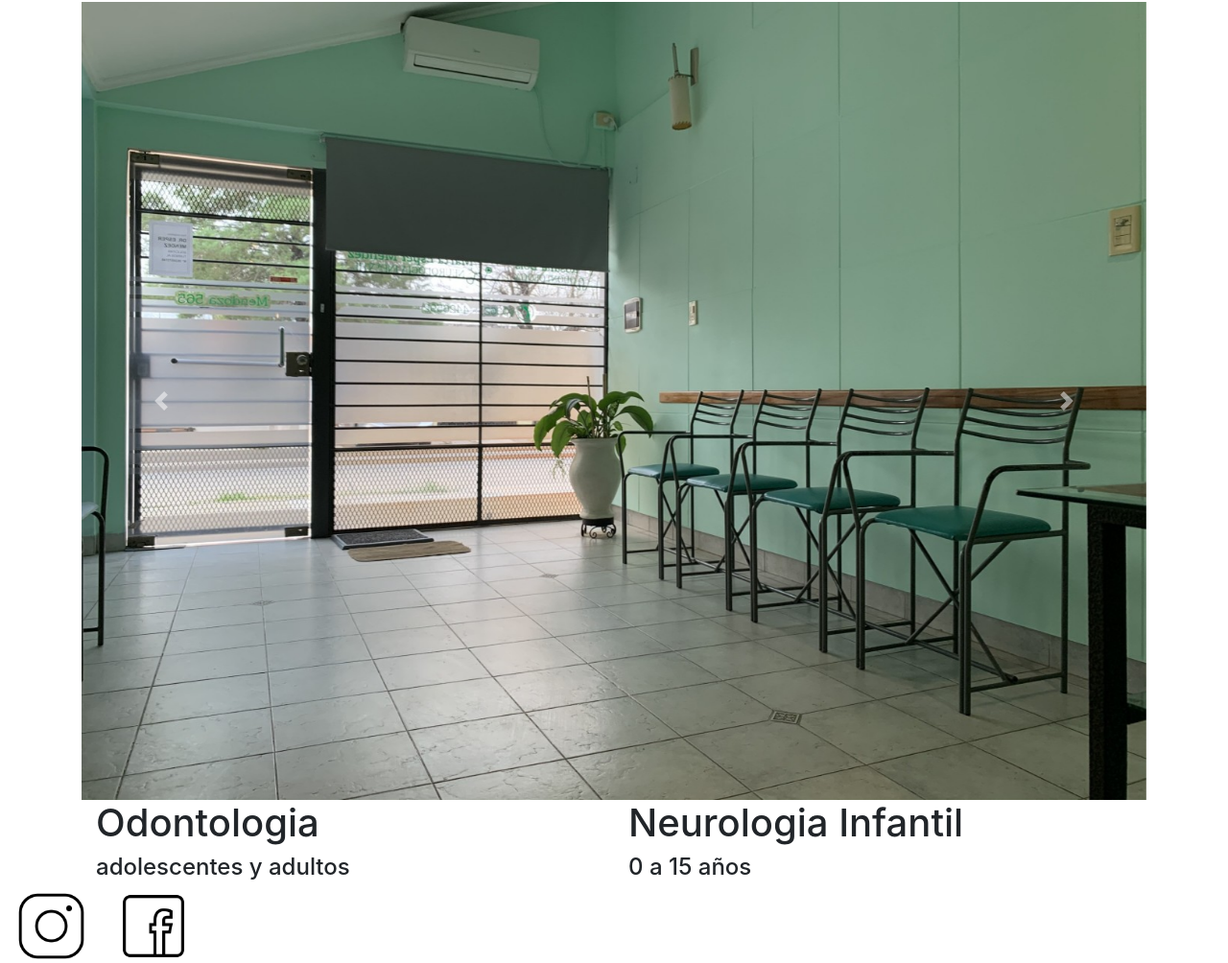
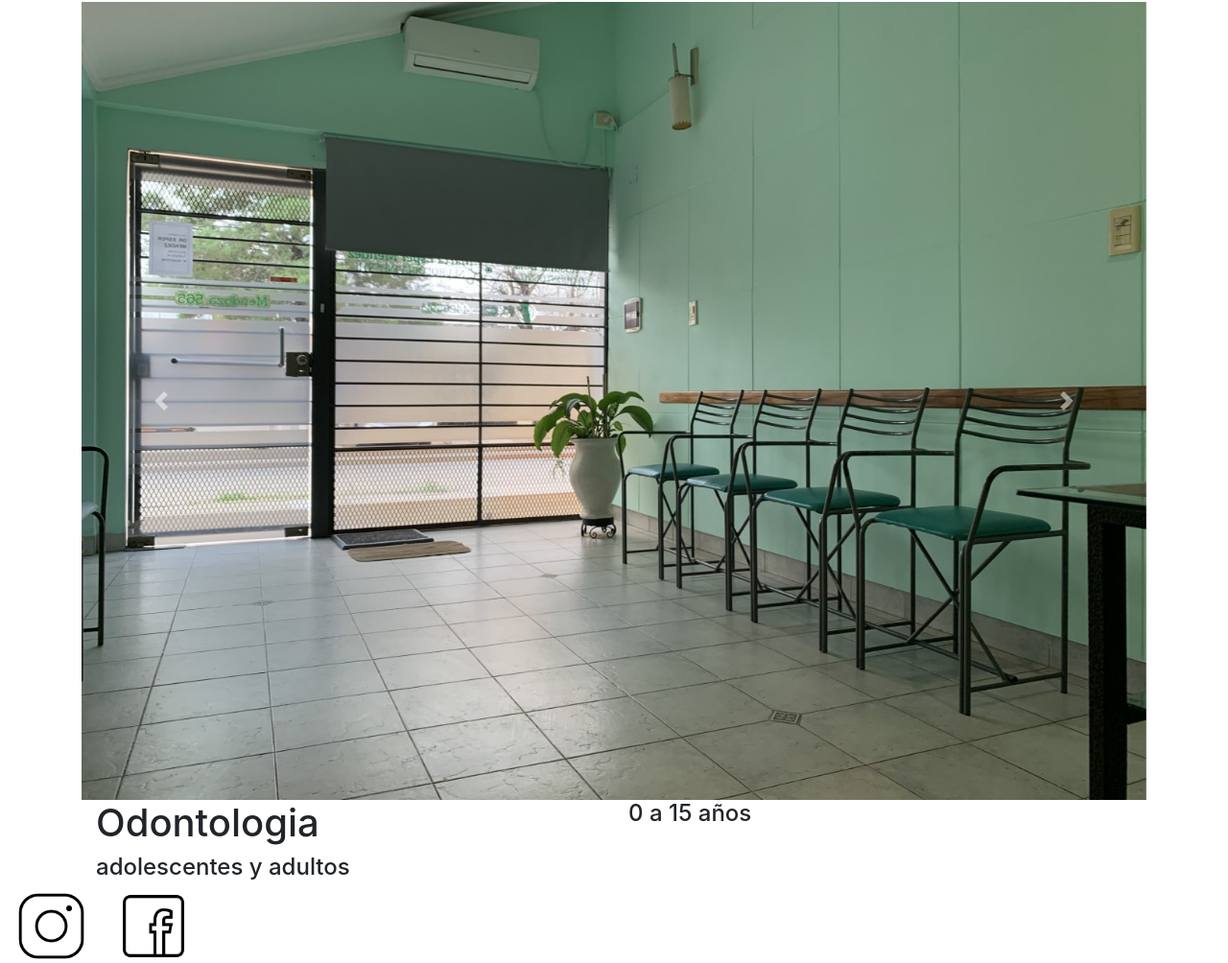
Before and after one commit to paulatab/mirepositorio, a plain HTML site: page index.html in a window 1280 px wide. Shown: the part 54-1058 px from the top of the page at 96% size. Drawn offline with nearby package versions, Linux system fonts and the light colour scheme.

Commit message:
Update index.html
Este cambio se hizo desde GitHub

```diff
--- a/index.html
+++ b/index.html
@@ -86,7 +86,7 @@
           <h4>adolescentes y adultos</h4>
         </div>
         <div class="col-lg-6 col-xs-6">
-          <h1>Neurologia Infantil</h1>
+
           <h4>0 a 15 años</h4>
         </div>
 
```
